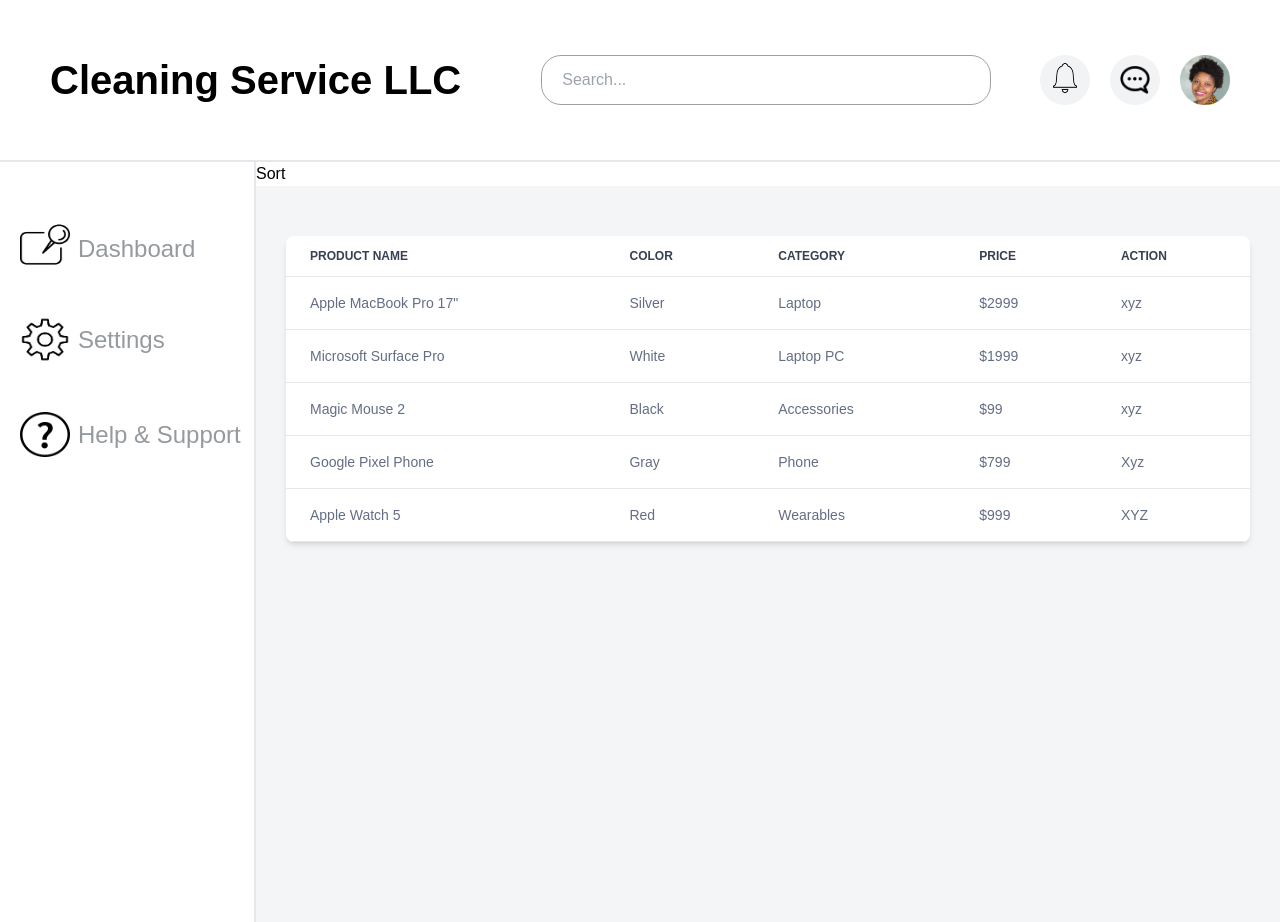
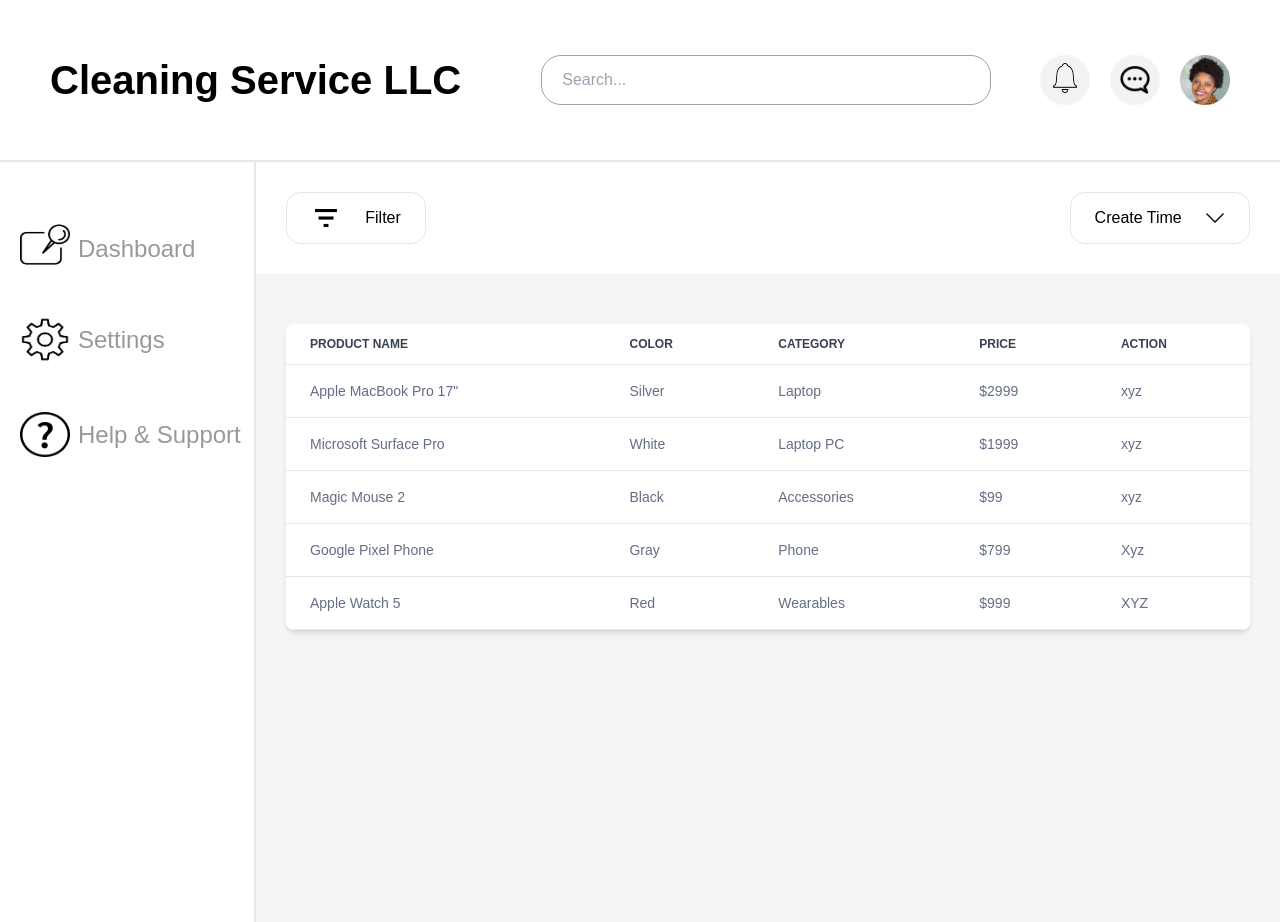
Before and after one commit to khizarkhan345/cleaning-service-cms, a React (Create React App) app: page / in a window 1280 px wide. Built offline with nearby package versions, Linux system fonts and the light colour scheme.

Commit message:
add the sort and filter options

```diff
--- a/src/App.tsx
+++ b/src/App.tsx
@@ -2,7 +2,7 @@
 import TopBar from "./components/TopBar/TopBar";
 import SideBar from "./components/SideBar/SideBar";
 import DataTable from "./components/DataTable/DataTable";
-import SortAndFilter from "./components/SortAndFilter/SortAndFilter";
+
 import "./App.css";
 
 function App() {
--- a/src/components/SortAndFilter/SortAndFilter.tsx
+++ b/src/components/SortAndFilter/SortAndFilter.tsx
@@ -1,9 +1,18 @@
 import React from "react";
+import filterIcon from "../../images/filter-icon.png";
+import downArrow from "../../images/down-arrow.png";
 
 const SortAndFilter = () => {
   return (
-    <div className="bg-white">
-      <h1>Sort</h1>
+    <div className="flex flex-row justify-between bg-white px-[30px] py-[30px]">
+      <div className="flex flex-row justify-evenly items-center w-[140px] h-[52px] border dark:border-gray-700 rounded-[15px]">
+        <img src={filterIcon} alt="filter Icon" className="w-[30px] h-[36px]" />
+        <span className="text-[16px]">Filter</span>
+      </div>
+      <div className="flex flex-row justify-evenly items-center w-[180px] h-[52px] border dark:border-gray-700 rounded-[15px]">
+        <span className="text-[16px]">Create Time</span>
+        <img src={downArrow} alt="down arrow" className="w-[20px] h-[20px]" />
+      </div>
     </div>
   );
 };
```
Also changed, not shown: src/images/down-arrow.png (added), src/images/filter-icon.png (added).
